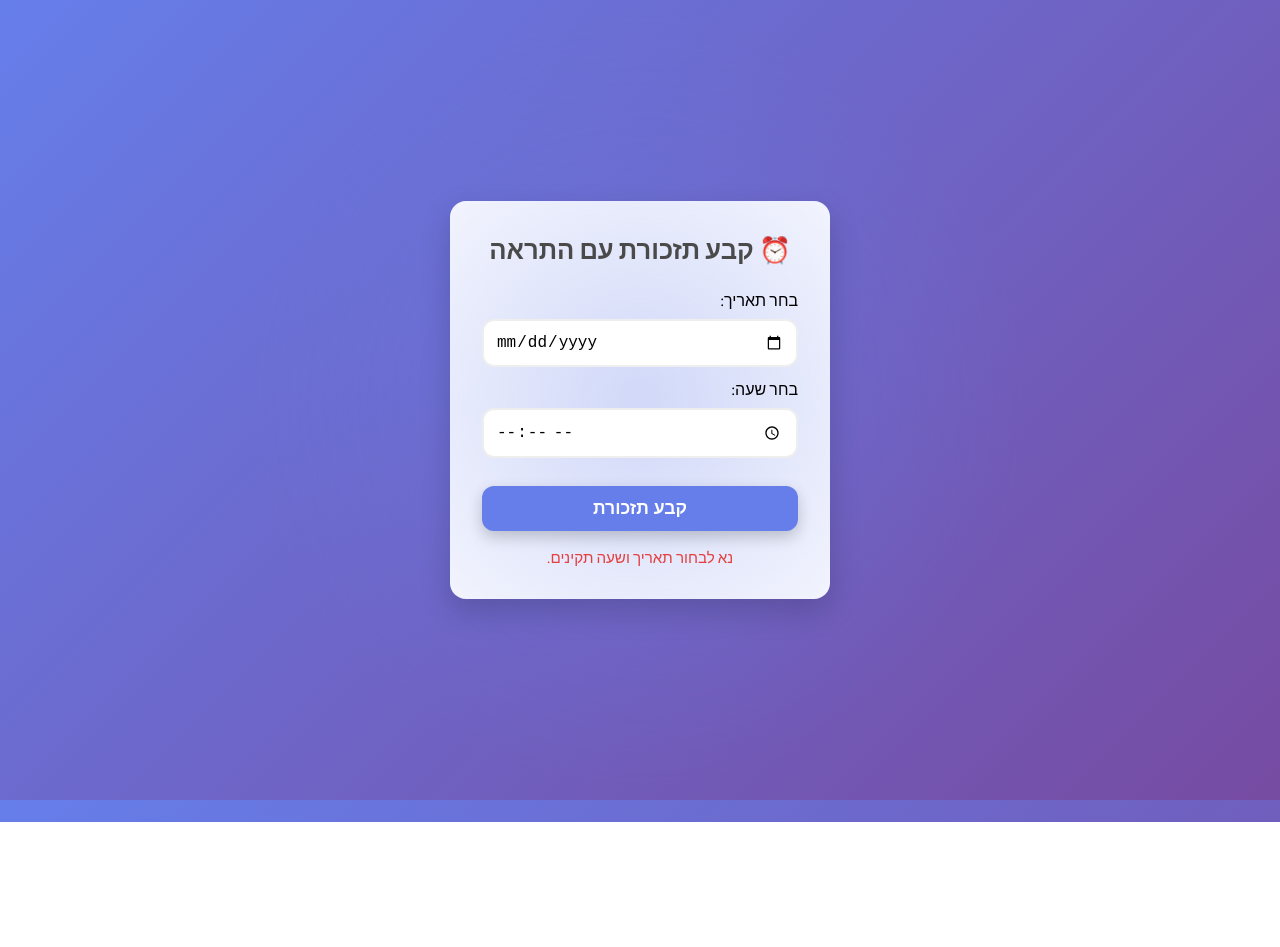
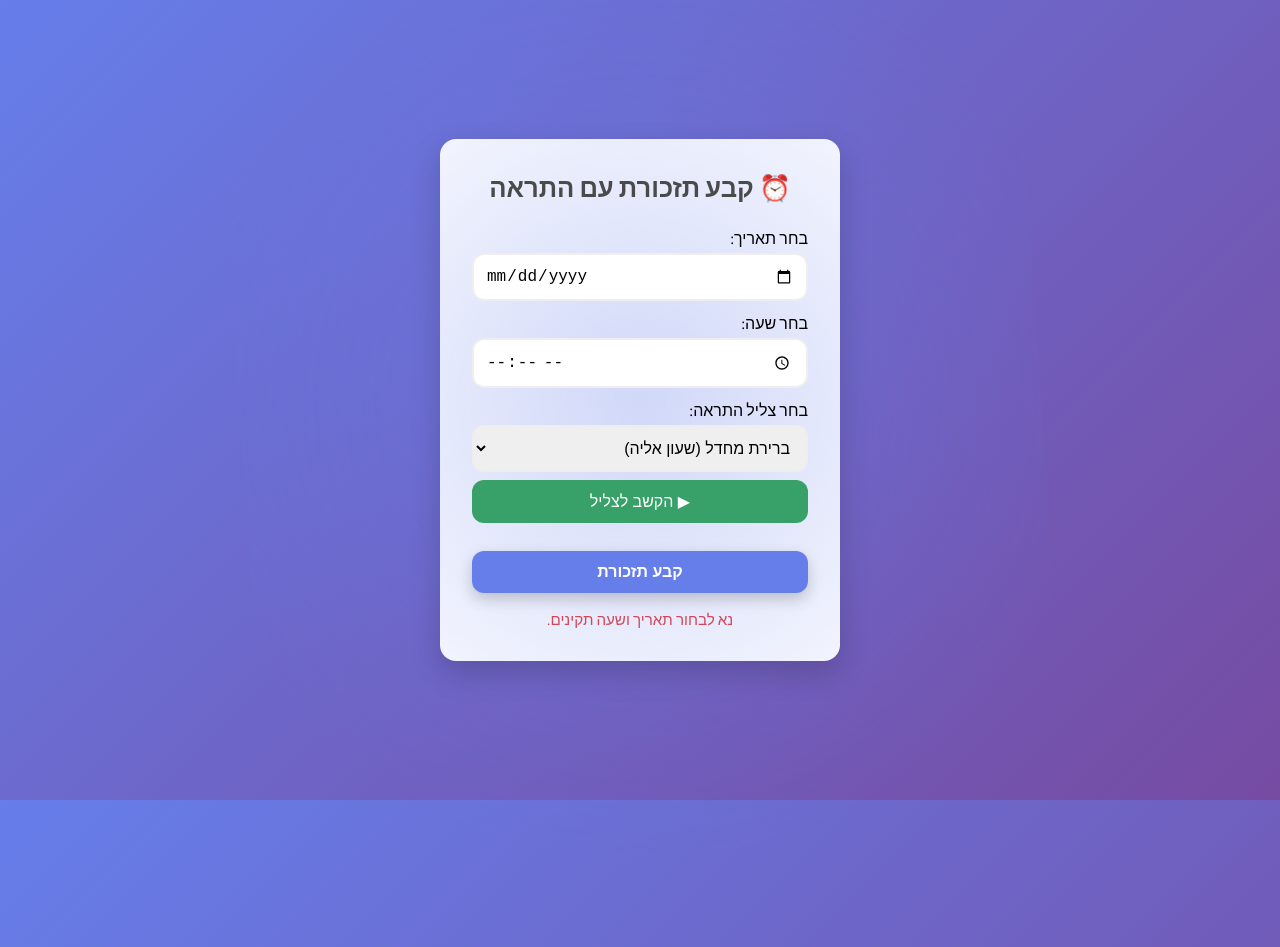
Before and after one commit to nir-maker/reminder, a plain HTML site: page index.html in a window 1280 px wide. Both pictures are taken after a click on the button "קבע תזכורת". Before the commit the page ends 822 px from the top, so only its background shows below. Drawn offline with Linux system fonts and the light colour scheme.

Commit message:
Update index.html

```diff
--- a/index.html
+++ b/index.html
@@ -15,7 +15,7 @@
       display: flex; align-items: center; justify-content: center; padding: 1rem;
     }
     .container {
-      background: #fff; width: 100%; max-width: 380px; padding: 2rem;
+      background: #fff; width: 100%; max-width: 400px; padding: 2rem;
       border-radius: 1rem; box-shadow: 0 12px 30px rgba(0,0,0,0.2); text-align: center; position: relative;
     }
     .container::before {
@@ -27,22 +27,26 @@
     @keyframes rotate { from { transform: rotate(0deg); } to { transform: rotate(360deg); } }
     h1 { position: relative; font-size: 1.6rem; margin-bottom: 1.5rem; color: #4a4a4a; z-index: 1; }
     label { position: relative; display: block; text-align: right; margin: 0.75rem 0 0.25rem; font-size: 1rem; z-index: 1; }
-    input { position: relative; width: 100%; padding: 0.75rem; margin-top: 0.25rem; font-size: 1rem;
+    input, select, button { position: relative; width: 100%; padding: 0.75rem; font-size: 1rem;
       border: 2px solid #eee; border-radius: 0.75rem; outline: none; transition: border-color 0.3s, box-shadow 0.3s; z-index: 1; }
-    input:focus { border-color: #667eea; box-shadow: 0 0 8px rgba(102,126,234,0.5); }
+    input:focus, select:focus { border-color: #667eea; box-shadow: 0 0 8px rgba(102,126,234,0.5); }
     #setBtn {
-      position: relative; margin-top: 1.75rem; width: 100%; padding: 0.75rem;
-      font-size: 1.1rem; font-weight: 700; color: #fff; background-color: #667eea;
-      border: none; border-radius: 0.75rem; cursor: pointer; box-shadow: 0 6px 15px rgba(0,0,0,0.2);
-      transition: transform 0.2s, background-color 0.3s; z-index: 1;
+      margin-top: 1.75rem; font-weight: 700; color: #fff; background-color: #667eea;
+      border: none; cursor: pointer; box-shadow: 0 6px 15px rgba(0,0,0,0.2);
+      transition: transform 0.2s, background-color 0.3s;
     }
     #setBtn:hover { background-color: #5a67d8; transform: translateY(-2px); }
-    #status { position: relative; margin-top: 1rem; font-size: 0.95rem; font-weight: 500; min-height: 1.2em; z-index: 1; }
+    #previewBtn {
+      margin-top: 0.5rem; background-color: #38a169; color: #fff; border: none; cursor: pointer;
+      transition: background-color 0.3s;
+    }
+    #previewBtn:hover { background-color: #2f855a; }
+    #status { margin-top: 1rem; font-size: 0.95rem; font-weight: 500; min-height: 1.2em; }
     .error { color: #e53e3e; }
     .success { color: #38a169; }
     @media (max-width: 320px) {
       h1 { font-size: 1.4rem; }
-      input, #setBtn { font-size: 0.95rem; padding: 0.65rem; }
+      input, select, #setBtn, #previewBtn { font-size: 0.95rem; padding: 0.65rem; }
     }
   </style>
 </head>
@@ -56,21 +60,30 @@
     <label for="timePicker">בחר שעה:</label>
     <input type="time" id="timePicker" required>
 
+    <label for="soundPicker">בחר צליל התראה:</label>
+    <select id="soundPicker">
+      <option value="https://actions.google.com/sounds/v1/alarms/alarm_clock.ogg">ברירת מחדל (שעון אליה)</option>
+      <option value="https://actions.google.com/sounds/v1/alarms/digital_watch_alarm_long.ogg">שעון דיגיטלי</option>
+      <option value="https://actions.google.com/sounds/v1/alarms/bugle_tune.ogg">טרומפה</option>
+      <option value="https://actions.google.com/sounds/v1/alarms/winding_alarm_clock.ogg">שעון מכני</option>
+    </select>
+    <button id="previewBtn">▶ הקשב לצליל</button>
+
     <button id="setBtn">קבע תזכורת</button>
     <div id="status"></div>
   </div>
 
-  <audio id="alarmAudio" src="https://actions.google.com/sounds/v1/alarms/alarm_clock.ogg" preload="auto"></audio>
+  <audio id="alarmAudio" preload="auto"></audio>
 
   <script>
-    // פונקציה להמרת תאריך+שעה ל־timestamp
+    // המר תאריך+שעה ל־timestamp
     function toTimestamp(dateStr, timeStr) {
       const [y, m, d] = dateStr.split('-').map(Number);
-      const [h, min] = timeStr.split(':').map(Number);
+      const [h, min]    = timeStr.split(':').map(Number);
       return new Date(y, m - 1, d, h, min).getTime();
     }
 
-    // בקשת הרשאה להתראות
+    // בקשת הרשאה
     function requestNotificationPermission() {
       if ('Notification' in window) {
         Notification.requestPermission().then(permission => {
@@ -83,14 +96,24 @@
     function showNotification() {
       new Notification("🔔 תזכורת", {
         body: "הגיע הזמן שהגדרת!",
-        // icon: 'icon.png'
       });
     }
+
+    const audio      = document.getElementById('alarmAudio');
+    const soundPicker= document.getElementById('soundPicker');
+    const previewBtn = document.getElementById('previewBtn');
+
+    // ניגון דוגמה של הצליל הנבחר
+    previewBtn.addEventListener('click', () => {
+      audio.src = soundPicker.value;
+      audio.currentTime = 0;
+      audio.play().catch(() => console.warn('Playback blocked'));
+    });
 
     document.getElementById('setBtn').addEventListener('click', () => {
       const dateVal = document.getElementById('datePicker').value;
       const timeVal = document.getElementById('timePicker').value;
-      const statusEl = document.getElementById('status');
+      const statusEl= document.getElementById('status');
       statusEl.className = '';
 
       if (!dateVal || !timeVal) {
@@ -99,9 +122,9 @@
         return;
       }
 
-      const now = Date.now();
+      const now    = Date.now();
       const target = toTimestamp(dateVal, timeVal);
-      const delay = target - now;
+      const delay  = target - now;
 
       if (delay <= 0) {
         statusEl.textContent = 'התאריך או השעה הם בעבר.';
@@ -109,17 +132,22 @@
         return;
       }
 
-      // בקשת הרשאה אם עדיין לא
+      // אם לא ביקשנו עדיין – מבקשים הרשאה
       if (Notification.permission === 'default') {
         requestNotificationPermission();
       }
+
+      // נשמור את הצליל הנבחר להפעלה בתזכורת
+      const chosenSound = soundPicker.value;
 
       statusEl.textContent = `תזכורת נקבעה ל־${dateVal} ב־${timeVal}`;
       statusEl.classList.add('success');
 
       setTimeout(() => {
-        const audio = document.getElementById('alarmAudio');
+        audio.src = chosenSound;
+        audio.currentTime = 0;
         audio.play().catch(() => console.warn('Playback blocked'));
+
         if (Notification.permission === 'granted') {
           showNotification();
         } else {
@@ -128,7 +156,6 @@
       }, delay);
     });
 
-    // אפשר לבקש הרשאה גם מיד עם טעינת הדף
     document.addEventListener('DOMContentLoaded', () => {
       requestNotificationPermission();
     });
```
